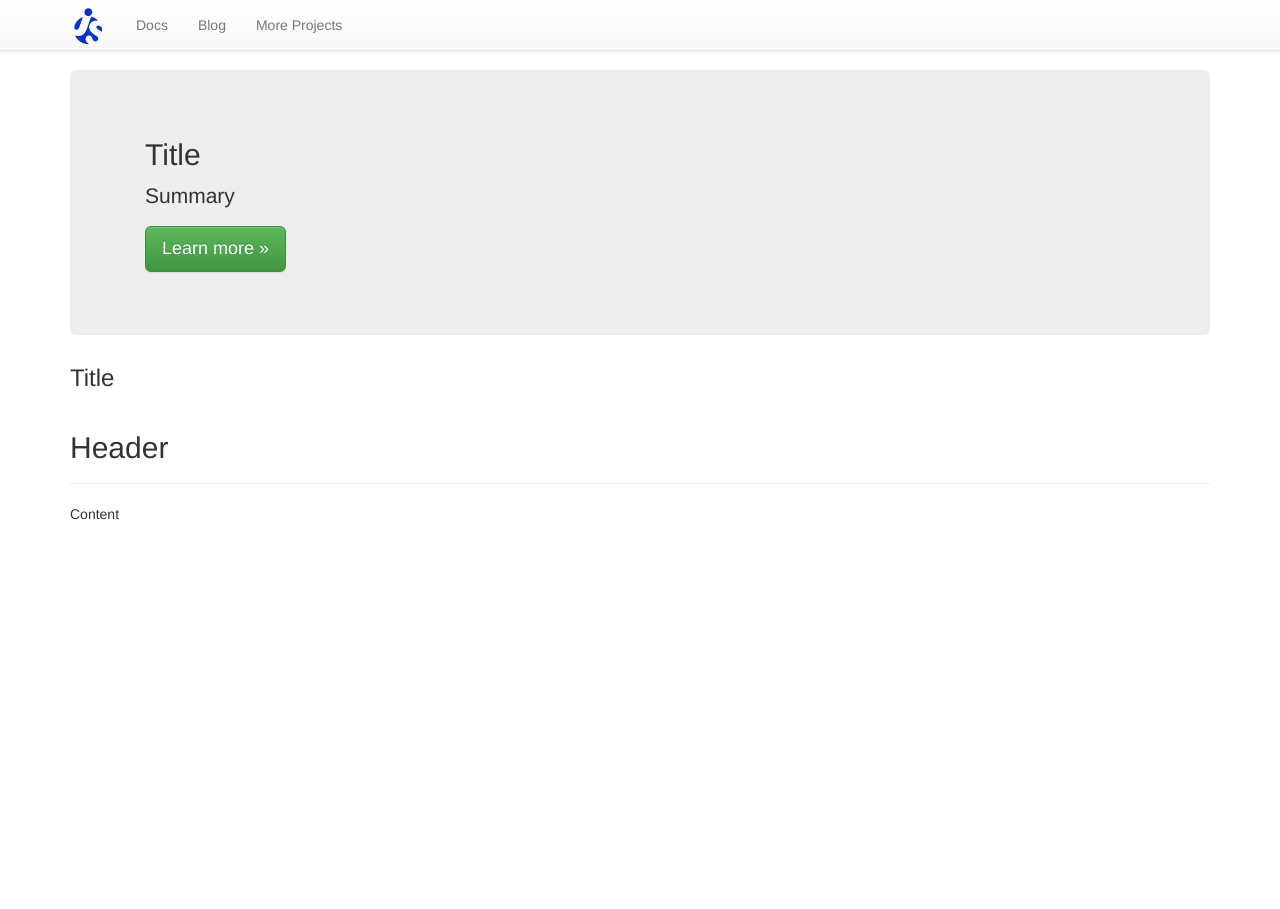
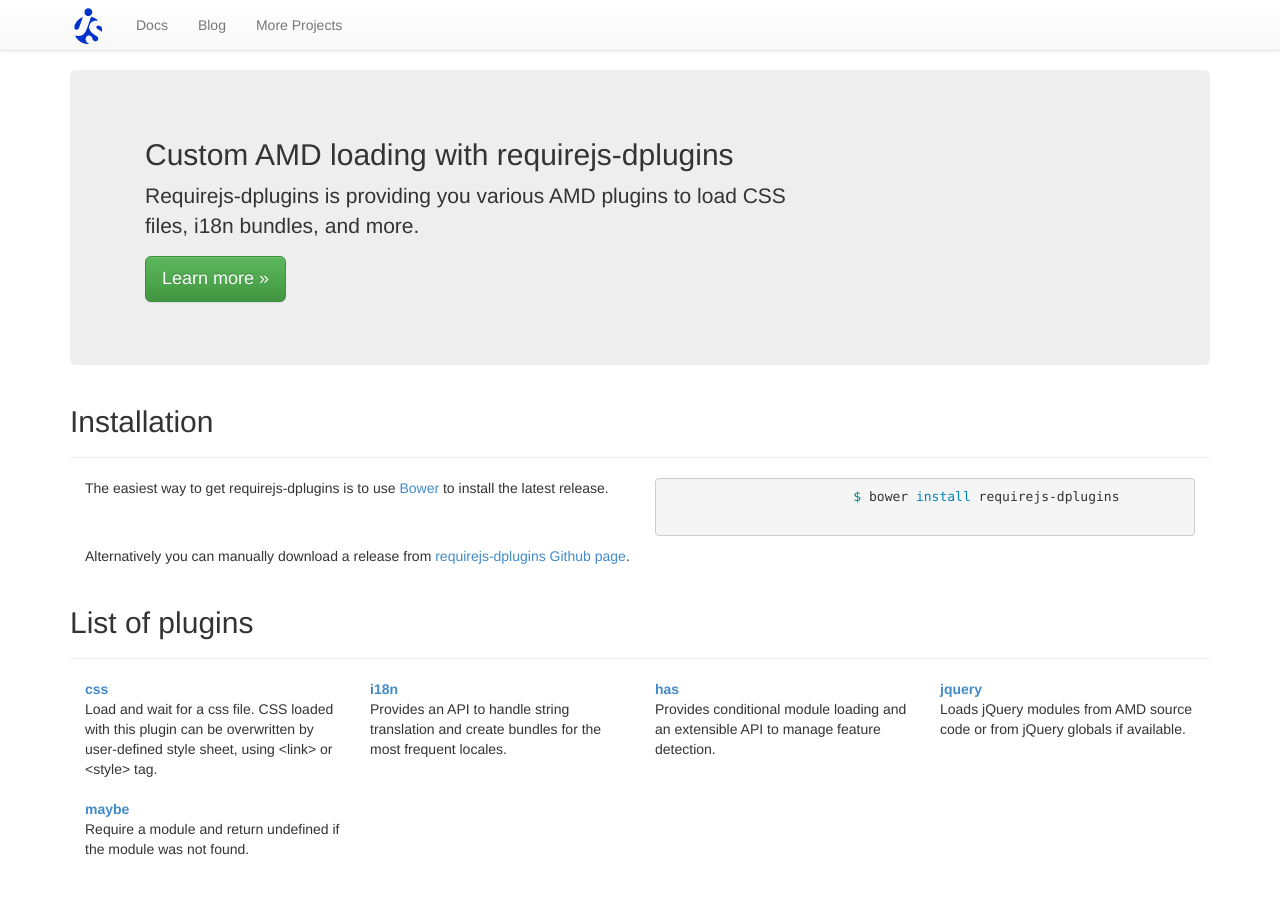
Before and after one commit to ibm-js/requirejs-dplugins, a Jekyll site: the page built from index.html, in a window 1280 px wide. Built offline with Jekyll 4.4.1, drawn with Linux system fonts in a browser that asks for light colours; nearby versions of some CDN libraries; Markdown is read by kramdown in place of the engine named in the settings.

Commit message:
create doc

```diff
--- a/_layouts/doc.html
+++ b/_layouts/doc.html
@@ -5,7 +5,7 @@ key: docs
 ---
 <div class="jumbotron">
 	<h2>requirejs-dplugins Documentation</h2>
-	<p>Overview and in-depth user guide as well as full API documentation</p>
+	<p>Overview and in-depth user guide</p>
 </div>
 
 <p></p>
@@ -15,5 +15,3 @@ key: docs
 </div>
 
 <br/>
-
-<div>You are also encourage to browse requirejs-dplugins <a href="../api/0.2.0-dev">JavaScript API documentation</a></div>.
--- a/index.html
+++ b/index.html
@@ -6,8 +6,8 @@ title: requirejs-dplugins
 	<div class="container-fluid">
 		<div class="row">
 			<div class="col-xs-12 col-md-8">
-				<h2>Title</h2>
-				<p>Summary</p>
+				<h2>Custom AMD loading with requirejs-dplugins</h2>
+				<p>Requirejs-dplugins is providing you various AMD plugins to load CSS files, i18n bundles, and more.</p>
 				<p>
 					<!--<a href="getting-started.html" class="btn btn-primary btn-lg" role="button">Get started</a>-->
 					<a href="docs/master/index.html" class="btn btn-success btn-lg" role="button">Learn more &raquo;</a>
@@ -22,11 +22,72 @@ title: requirejs-dplugins
 
 <p></p>
 
-<h3>Title</h3>
+<!--<h3></h3>-->
 
 <div class="page-header">
-	<h2>Header</h2>
+	<h2>Installation</h2>
 </div>
-<p>
-	Content
-</p>
+<div class="container-fluid">
+	<div class="row">
+		<div class="col-xs-12 col-md-6">
+			The easiest way to get requirejs-dplugins is to use <a href="http://bower.io">Bower</a> to install
+			the latest release.
+		</div>
+		<div class="col-xs-12 col-md-6">
+			{% highlight bash %}
+			$ bower install requirejs-dplugins
+			{% endhighlight %}
+		</div>
+	</div>
+	<div class="row">
+		<div class="col-xs-12">
+			Alternatively you can manually download a release from
+			<a href="https://github.com/ibm-js/requirejs-dplugins/releases">requirejs-dplugins Github page</a>.
+		</div>
+	</div>
+</div>
+
+<div class="page-header">
+	<h2>List of plugins</h2>
+</div>
+<div class="container-fluid">
+	<div class="row">
+		<div class="col-xs-12 col-sm-6 col-md-3">
+			<dl>
+				<dt><a href="docs/master/css.html">css</a></dt>
+				<dd>Load and wait for a css file. CSS loaded with this plugin can be overwritten by user-defined
+					style sheet, using &lt;link&gt; or &lt;style&gt; tag.</dd>
+			</dl>
+		</div>
+		<div class="col-xs-12 col-sm-6 col-md-3">
+			<dl>
+				<dt><a href="docs/master/i18n.html">i18n</a></dt>
+				<dd>Provides an API to handle string translation and create bundles for the most frequent locales.
+				</dd>
+			</dl>
+		</div>
+		<div class="col-xs-12 col-sm-6 col-md-3">
+			<dl>
+				<dt><a href="docs/master/has.html">has</a></dt>
+				<dd>Provides conditional module loading and an extensible API to manage feature detection.
+				</dd>
+			</dl>
+		</div>
+		<div class="col-xs-12 col-sm-6 col-md-3">
+			<dl>
+				<dt><a href="docs/master/jquery.html">jquery</a></dt>
+				<dd>Loads jQuery modules from AMD source code or from jQuery globals if available.
+				</dd>
+			</dl>
+		</div>
+	</div>
+	<div class="row">
+		<div class="col-xs-12 col-sm-6 col-md-3">
+			<dl>
+				<dt><a href="docs/master/maybe.html">maybe</a></dt>
+				<dd>Require a module and return undefined if the module was not found.
+				</dd>
+			</dl>
+		</div>
+	</div>
+</div>
```
